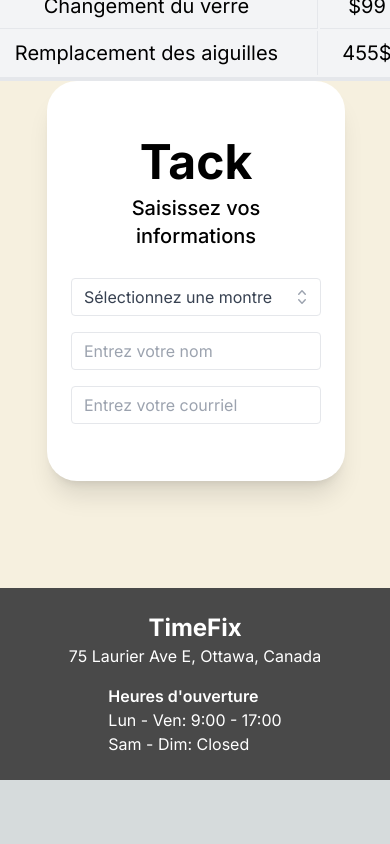
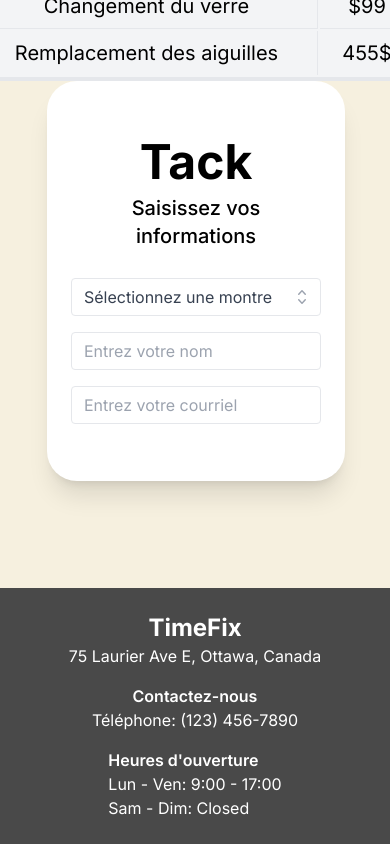
Before and after one commit to ConteDeStGermain/contedestgermain.github.io, a Next.js app: page / in a window 390 px wide. Shown: the part 1450-2294 px from the top of the page. Before the commit the page ends 2230 px from the top, so only its background shows below. Built offline with nearby package versions, Linux system fonts and the light colour scheme.

Commit message:
Added phone number

```diff
--- a/src/app/layout.tsx
+++ b/src/app/layout.tsx
@@ -23,6 +23,10 @@ export default function RootLayout({
               <h2 className="text-2xl font-bold">TimeFix</h2>
               <p>75 Laurier Ave E, Ottawa, Canada</p>
             </div>
+            <div className="text-center mb-4 md:mb-0">
+              <h3 className="font-semibold">Contactez-nous</h3>
+              <p>Téléphone: (123) 456-7890</p>
+            </div>
             <div>
               <h3 className="font-semibold">Heures d'ouverture</h3>
               <p>Lun - Ven: 9:00 - 17:00</p>
```
Also changed, not shown: 1 other file (tests, documents, lock files or other folders). Lines whose indentation alone changed are shown as unchanged.
